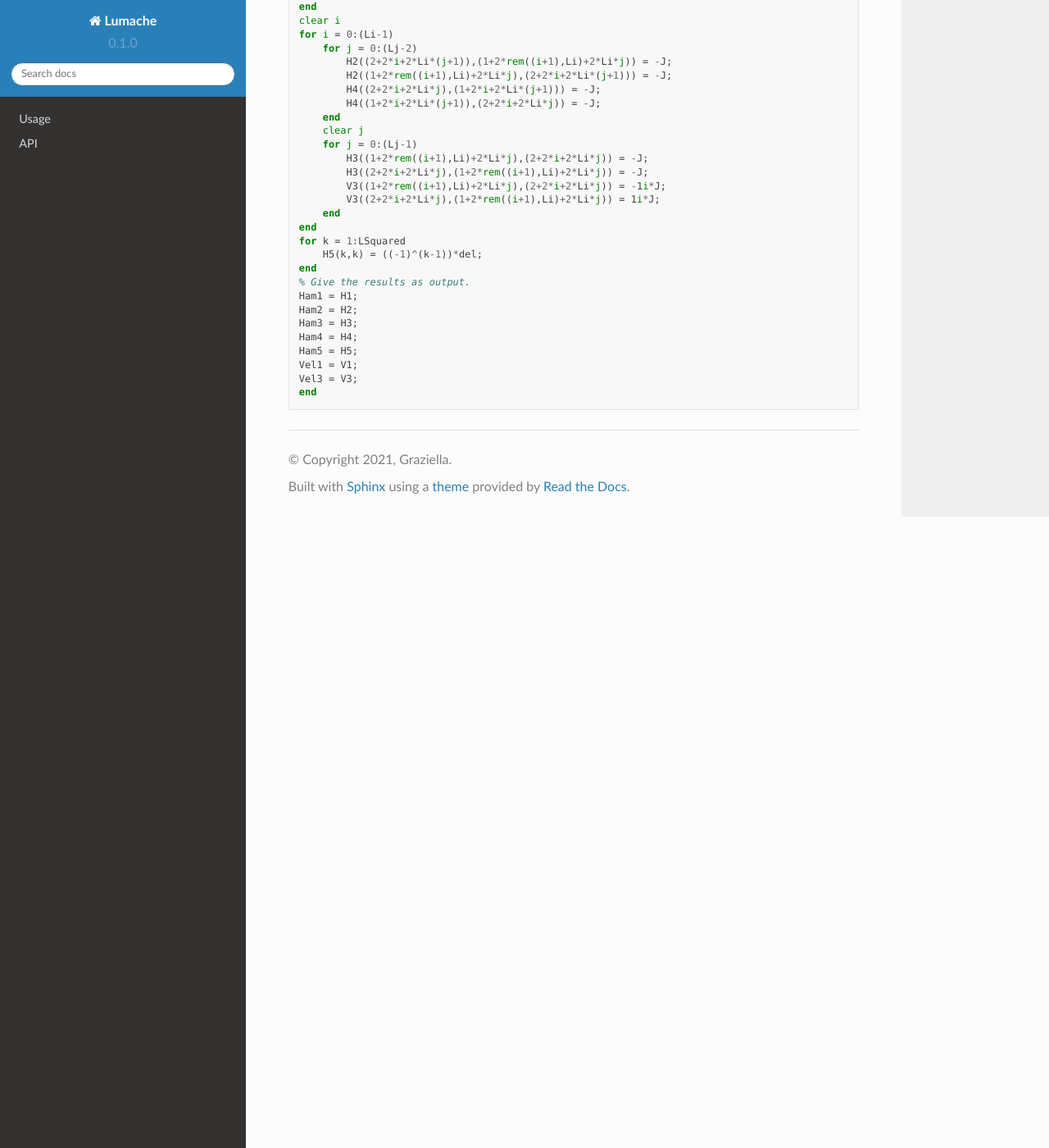
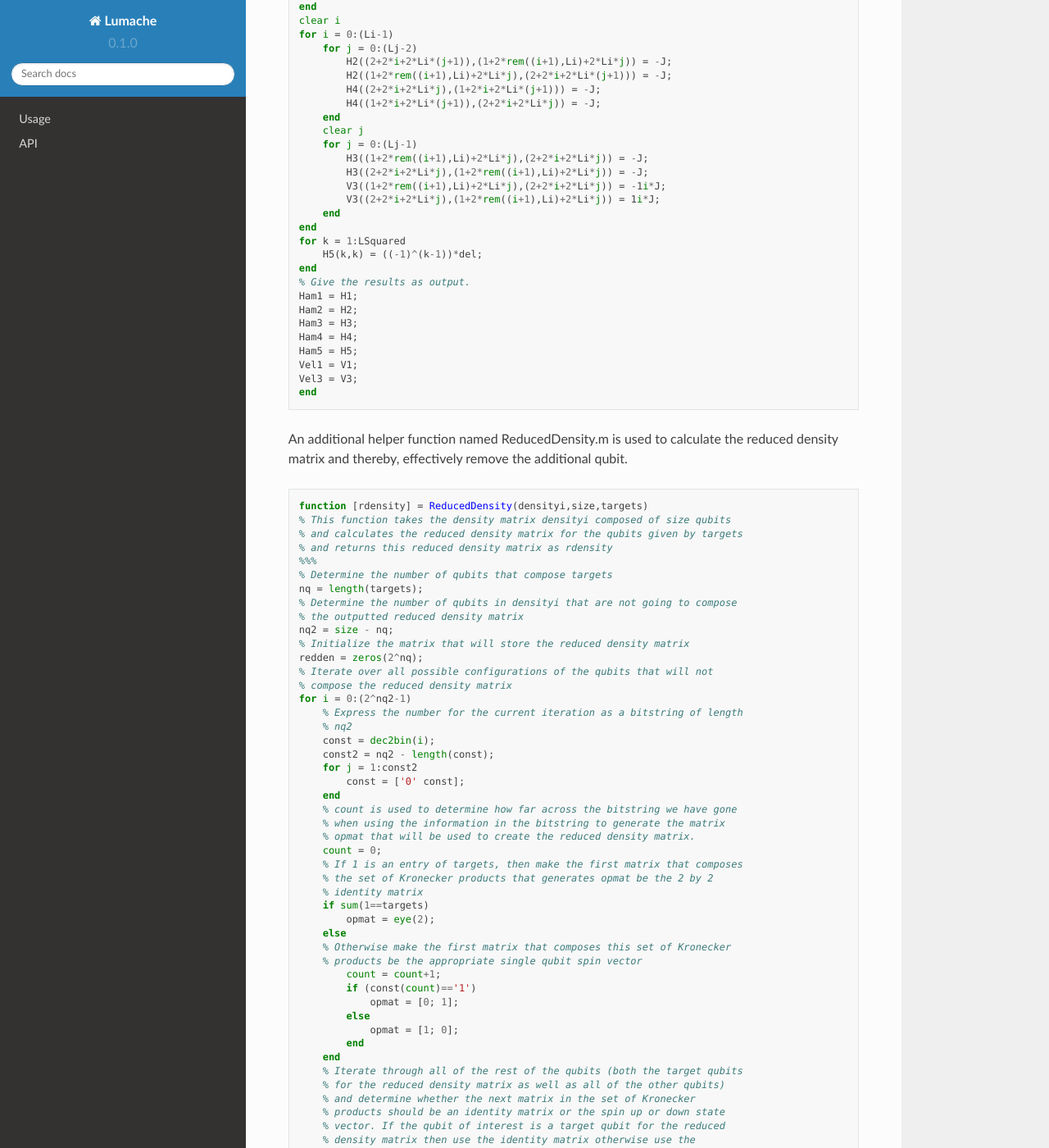
Before and after one commit to htim327/QuantumGravity, a Sphinx documentation site: the page built from docs/source/EntanglementGradient.rst, in a window 1280 px wide and 1400 px high, scrolled down 9093 px. Shown: the whole window at 82% size. Built offline with Sphinx 7.4.7 and the Read the Docs theme 2.0.0, drawn with Linux system fonts in a browser that asks for light colours; some of the changed text lies outside the part shown.

Commit message:
Update EntanglementGradient.rst

```diff
--- a/docs/source/EntanglementGradient.rst
+++ b/docs/source/EntanglementGradient.rst
@@ -536,3 +536,78 @@ This uses the function FastTwoDxyHamiltonians.m, which generates the Hamiltonian
     Vel1 = V1;
     Vel3 = V3;
     end
+
+An additional helper function named ReducedDensity.m is used to calculate the reduced density matrix and thereby, effectively remove the additional qubit.
+
+.. code-block:: matlab
+
+    function [rdensity] = ReducedDensity(densityi,size,targets)
+    % This function takes the density matrix densityi composed of size qubits
+    % and calculates the reduced density matrix for the qubits given by targets
+    % and returns this reduced density matrix as rdensity
+    %%%
+    % Determine the number of qubits that compose targets
+    nq = length(targets);
+    % Determine the number of qubits in densityi that are not going to compose
+    % the outputted reduced density matrix
+    nq2 = size - nq;
+    % Initialize the matrix that will store the reduced density matrix
+    redden = zeros(2^nq);
+    % Iterate over all possible configurations of the qubits that will not
+    % compose the reduced density matrix
+    for i = 0:(2^nq2-1)
+        % Express the number for the current iteration as a bitstring of length
+        % nq2
+        const = dec2bin(i);
+        const2 = nq2 - length(const);
+        for j = 1:const2
+            const = ['0' const];
+        end
+        % count is used to determine how far across the bitstring we have gone
+        % when using the information in the bitstring to generate the matrix
+        % opmat that will be used to create the reduced density matrix.
+        count = 0;
+        % If 1 is an entry of targets, then make the first matrix that composes
+        % the set of Kronecker products that generates opmat be the 2 by 2
+        % identity matrix
+        if sum(1==targets)
+            opmat = eye(2);
+        else
+        % Otherwise make the first matrix that composes this set of Kronecker
+        % products be the appropriate single qubit spin vector
+            count = count+1;
+            if (const(count)=='1')
+                opmat = [0; 1];
+            else
+                opmat = [1; 0];
+            end
+        end
+        % Iterate through all of the rest of the qubits (both the target qubits
+        % for the reduced density matrix as well as all of the other qubits)
+        % and determine whether the next matrix in the set of Kronecker
+        % products should be an identity matrix or the spin up or down state
+        % vector. If the qubit of interest is a target qubit for the reduced
+        % density matrix then use the identity matrix otherwise use the
+        % appropriate state vector.
+        for j = 2:size
+            if sum(j==targets)
+                opmat = kron(opmat,eye(2));
+            else
+                count = count + 1;
+                if (const(count)=='1')
+                    opmat = kron(opmat,[0; 1]);
+                else
+                    opmat = kron(opmat,[1; 0]);
+                end
+            end
+        end
+        % Use opmat to perform operations on densityi in order to obtain the
+        % appropriate information about the reduced density matrix and add this
+        % information to redden.
+        redden = redden + ctranspose(opmat)*densityi*opmat;
+    end
+    % Normalize redden
+    redden = redden/trace(abs(redden));
+    % Return the reduced density matrix as rdensity
+    rdensity = redden;
+    end
```
